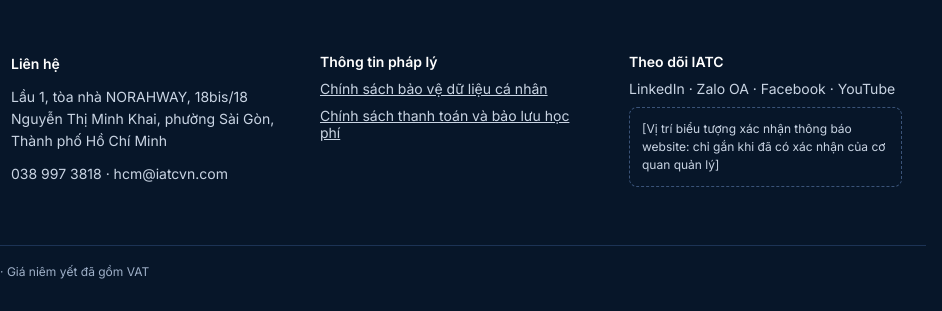
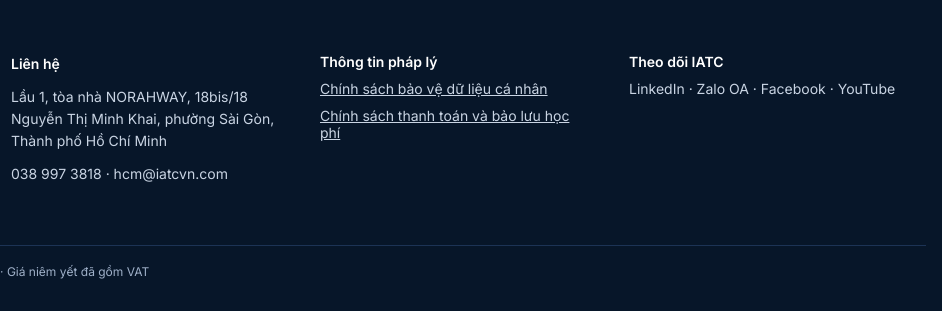
Before and after one commit to iatc18/iatc-website-preview, a plain HTML site: page index.html in a window 1280 px wide. Shown: the part 3908-4219 px from the top of the page, 338-1280 px from the left. Drawn offline with Linux system fonts and the light colour scheme.

Commit message:
VI: xoa o placeholder bieu tuong xac nhan thong bao website

```diff
--- a/index.html
+++ b/index.html
@@ -372,7 +372,7 @@ a{color:#0B1F3A}a:hover{color:#1C3A66}
 <div style="display: flex; flex-direction: column; gap: 10px; font-size: 14px">
 <p style="margin: 0; color: #FFFFFF; font-weight: 600">Theo dõi IATC</p>
 <span>LinkedIn · Zalo OA · Facebook · YouTube</span>
-<span style="border: 1px dashed #3A5378; border-radius: 8px; padding: 12px; font-size: 12px; line-height: 1.5">[Vị trí biểu tượng xác nhận thông báo website: chỉ gắn khi đã có xác nhận của cơ quan quản lý]</span>
+
 </div>
 </div>
 <div style="max-width: 1200px; margin: 0 auto; padding: 18px 24px 32px; border-top: 1px solid #1C3355; font-size: 12px; color: #9FB0C8">Trung tâm AI Công nghiệp IATC HCM · © 2026 IATC · Giá niêm yết đã gồm VAT</div>
```
